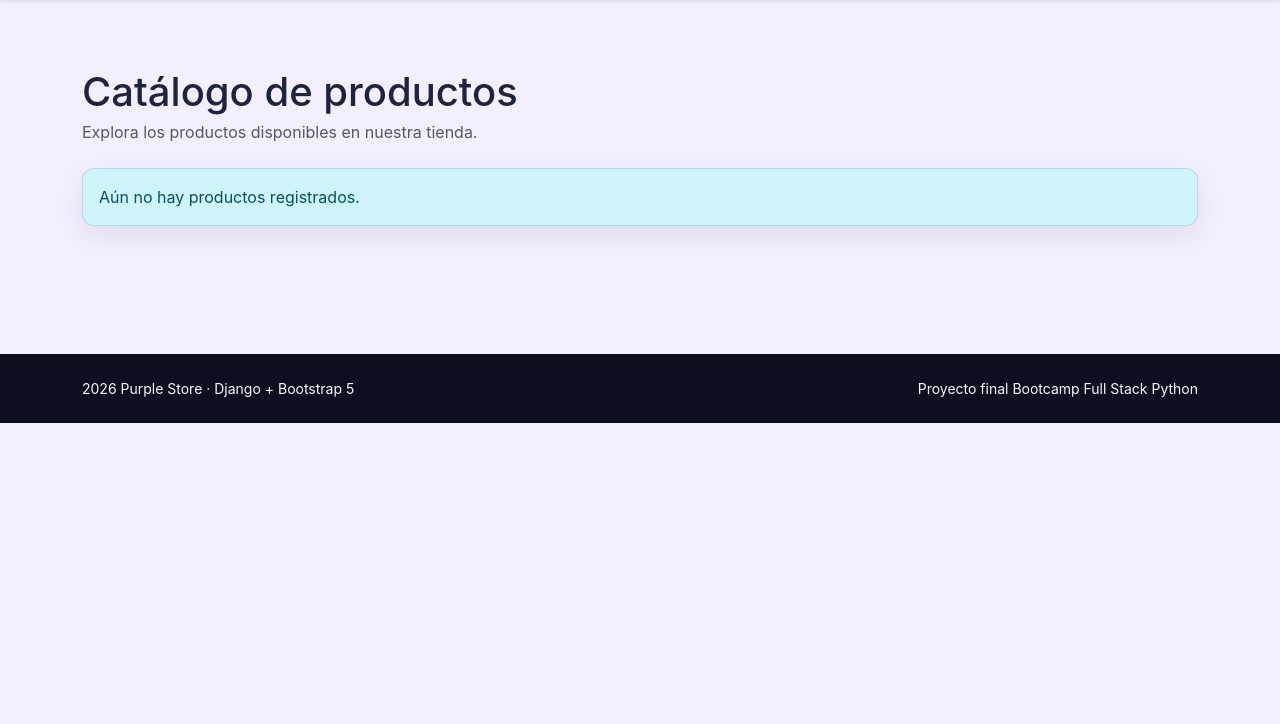
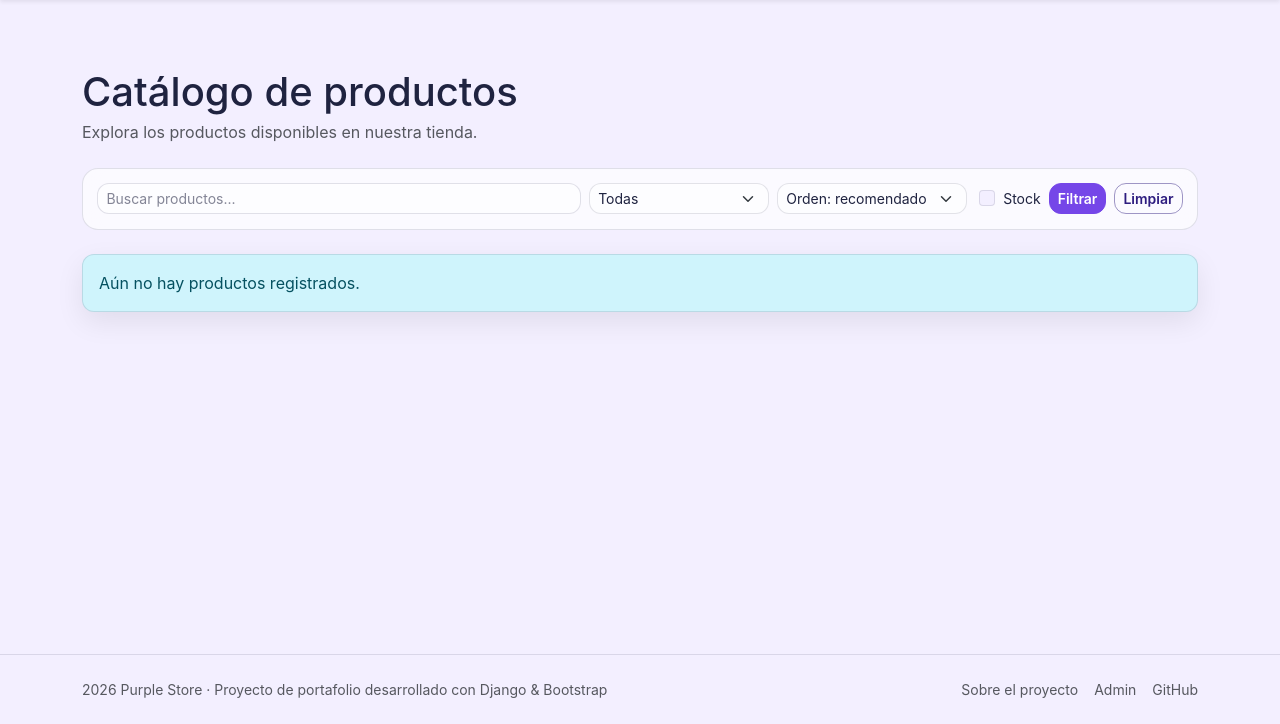
Before and after one commit to naabit/ecommerce_portafolio, a Django app: page /store/ in a window 1280 px wide. Shown: the part 76-800 px from the top of the page. Run offline with Django 5.2, Linux system fonts and the light colour scheme; data that the repository does not hold is empty.

Commit message:
Refactor UI filtros de catálogo: mejora de usabilidad y claridad visual

```diff
--- a/config/settings.py
+++ b/config/settings.py
@@ -24,6 +24,7 @@ INSTALLED_APPS = [
     'django.contrib.messages',
     'django.contrib.staticfiles',
     'django.contrib.humanize',
+    # apps del proyecto
     'store',
     'core',
     'users',
@@ -97,7 +98,7 @@ AUTH_PASSWORD_VALIDATORS = [
 # Internationalization
 # https://docs.djangoproject.com/en/5.2/topics/i18n/
 
-LANGUAGE_CODE = 'en-us'
+LANGUAGE_CODE = 'es-us'
 
 TIME_ZONE = 'UTC'
 
--- a/static/css/styles.css
+++ b/static/css/styles.css
@@ -363,6 +363,70 @@ body {
 }
 
 /* =========================
+   FILTROS / CATÁLOGO
+========================= */
+
+.filter-bar {
+  backdrop-filter: blur(10px);
+}
+
+.filter-bar .form-label {
+  font-weight: 600;
+  color: var(--muted);
+}
+
+.filter-bar--minimal {
+  padding: 0.9rem;
+  background: var(--surface-2);
+  box-shadow: none;
+  border-radius: var(--radius-lg);
+}
+
+.filter-bar--minimal .form-control,
+.filter-bar--minimal .form-select {
+  background-color: rgba(255, 255, 255, 0.55);
+}
+
+[data-bs-theme="dark"] .filter-bar--minimal .form-control,
+[data-bs-theme="dark"] .filter-bar--minimal .form-select {
+  background-color: rgba(20, 22, 45, 0.62);
+}
+
+.filter-bar__details {
+  position: relative;
+}
+
+.filter-bar__summary {
+  list-style: none;
+  cursor: pointer;
+  user-select: none;
+  font-weight: 600;
+  color: var(--muted);
+  padding: 0.15rem 0.25rem;
+  border-radius: var(--radius-sm);
+}
+
+.filter-bar__summary:hover,
+.filter-bar__summary:focus {
+  color: var(--fg);
+  background: color-mix(in srgb, var(--fg) 6%, transparent);
+}
+
+.filter-bar__summary::-webkit-details-marker {
+  display: none;
+}
+
+.filter-bar__details-body {
+  margin-top: 0.5rem;
+  padding: 0.75rem;
+  border: 1px solid var(--border);
+  border-radius: var(--radius-md);
+  background: var(--surface);
+  box-shadow: var(--shadow-soft);
+  min-width: 220px;
+}
+
+/* =========================
    OFFCANVAS / LISTAS
 ========================= */
 
--- a/store/context_processors.py
+++ b/store/context_processors.py
@@ -1,4 +1,12 @@
+"""
+Context processors de la app `store`.
+
+Se utilizan para exponer datos del carrito a los templates,
+incluyendo un contador global y una vista previa para el offcanvas.
+"""
+
 def cart_item_count(request):
+    """Agrega `cart_item_count` y (opcionalmente) un preview del carrito al contexto."""
     cart = request.session.get("cart", {}) or {}
 
     try:
@@ -13,7 +21,8 @@ def cart_item_count(request):
     if not getattr(request, "user", None) or not request.user.is_authenticated:
         return context
 
-    # Vista previa para el offcanvas del carrito
+    # Vista previa para el offcanvas del carrito.
+    # Importamos aquí para evitar costos/ciclos de import en requests anónimos.
     from decimal import Decimal
     from .models import Product
 
--- a/store/management/commands/seed_data.py
+++ b/store/management/commands/seed_data.py
@@ -12,6 +12,9 @@ class Command(BaseCommand):
     help = "Puebla la base de datos con datos iniciales (grupos, usuarios, categorías y productos)."
 
     def handle(self, *args, **kwargs):
+        # Comando de apoyo para evaluaciÃ³n/demo:
+        # - crea usuarios de prueba (cliente/staff/admin)
+        # - crea categorÃ­as y productos para el catÃ¡logo
         self.stdout.write(self.style.WARNING("Iniciando seed de datos..."))
 
         self.create_groups()
@@ -45,7 +48,7 @@ class Command(BaseCommand):
         staff_group.permissions.add(*product_permissions)
 
         # ------------------------
-        # PERMISOS PARA ORDER (si existe)
+        # PERMISOS PARA ORDER
         # ------------------------
         try:
             from store.models import Order
--- a/store/templates/store/product_list.html
+++ b/store/templates/store/product_list.html
@@ -11,6 +11,68 @@
                 Explora los productos disponibles en nuestra tienda.
             </p>
         </div>
+    </div>
+
+    <div class="surface filter-bar filter-bar--minimal mb-4">
+        <form method="get" class="d-flex flex-column flex-md-row flex-wrap gap-2 align-items-md-center">
+            <div class="flex-grow-1" style="min-width: 220px;">
+                <label for="filter-q" class="visually-hidden">Buscar</label>
+                <input
+                    id="filter-q"
+                    name="q"
+                    type="search"
+                    class="form-control form-control-sm"
+                    placeholder="Buscar productos..."
+                    value="{{ filters.q }}"
+                    autocomplete="off"
+                >
+            </div>
+
+            <div style="min-width: 180px;">
+                <label for="filter-category" class="visually-hidden">Categoría</label>
+                <select id="filter-category" name="category" class="form-select form-select-sm">
+                    <option value="">Todas</option>
+                    {% for category in categories %}
+                        <option value="{{ category.id }}" {% if filters.category == category.id %}selected{% endif %}>
+                            {{ category.name }}
+                        </option>
+                    {% endfor %}
+                </select>
+            </div>
+
+            <div style="min-width: 190px;">
+                <label for="filter-sort" class="visually-hidden">Orden</label>
+                <select id="filter-sort" name="sort" class="form-select form-select-sm">
+                    <option value="">Orden: recomendado</option>
+                    <option value="name_asc" {% if filters.sort == "name_asc" %}selected{% endif %}>Nombre (A-Z)</option>
+                    <option value="name_desc" {% if filters.sort == "name_desc" %}selected{% endif %}>Nombre (Z-A)</option>
+                    <option value="price_asc" {% if filters.sort == "price_asc" %}selected{% endif %}>Precio (menor)</option>
+                    <option value="price_desc" {% if filters.sort == "price_desc" %}selected{% endif %}>Precio (mayor)</option>
+                    <option value="newest" {% if filters.sort == "newest" %}selected{% endif %}>Más nuevos</option>
+                </select>
+            </div>
+
+            <div class="form-check ms-md-1">
+                <input
+                    id="filter-in-stock"
+                    class="form-check-input"
+                    type="checkbox"
+                    name="in_stock"
+                    value="1"
+                    {% if filters.in_stock %}checked{% endif %}
+                >
+                <label class="form-check-label small" for="filter-in-stock">
+                    Stock
+                </label>
+            </div>
+
+
+
+            <div class="d-flex gap-2 ms-md-auto">
+                <button type="submit" class="btn btn-majorelle btn-sm">Filtrar</button>
+                <a href="{% url 'store:product_list' %}" class="btn btn-outline-brand btn-sm">Limpiar</a>
+            </div>
+        </form>
     </div>
 
     {% if products %}
--- a/store/views.py
+++ b/store/views.py
@@ -1,13 +1,26 @@
-from decimal import Decimal
+"""
+Vistas de la app `store`.
+
+Incluye:
+- Catalogo (lista/detalle).
+- Carrito basado en sesion.
+- Checkout + confirmacion, persistiendo ordenes en DB.
+
+Estructura del carrito en sesion:
+    request.session["cart"] = {"<product_id>": <quantity>, ...}
+"""
+
+from decimal import Decimal, InvalidOperation
 
 from django.contrib import messages
 from django.contrib.auth.decorators import login_required
+from django.db.models import Q
 from django.shortcuts import get_object_or_404, redirect, render
 from django.utils.http import url_has_allowed_host_and_scheme
 from django.views.decorators.http import require_POST
 
 from .forms import CheckoutForm
-from .models import OrderItem, Product
+from .models import Category, OrderItem, Product
 
 
 # =========================
@@ -15,13 +28,90 @@ from .models import OrderItem, Product
 # =========================
 
 def product_list(request):
-    products = Product.objects.select_related("category").all()
-    return render(request, "store/product_list.html", {"products": products})
+    # Solo mostramos productos activos en el catálogo público.
+    products = Product.objects.select_related("category").filter(is_active=True)
+
+    categories = (
+        Category.objects.filter(products__is_active=True)
+        .distinct()
+        .order_by("name")
+    )
+
+    raw_q = (request.GET.get("q") or "").strip()
+    raw_category = (request.GET.get("category") or "").strip()
+    raw_min_price = (request.GET.get("min_price") or "").strip()
+    raw_max_price = (request.GET.get("max_price") or "").strip()
+    raw_sort = (request.GET.get("sort") or "").strip()
+    raw_in_stock = (request.GET.get("in_stock") or "").strip()
+
+    filters = {
+        "q": raw_q,
+        "category": None,
+        "min_price": raw_min_price,
+        "max_price": raw_max_price,
+        "sort": raw_sort,
+        "in_stock": raw_in_stock.lower() in {"1", "true", "on", "yes"},
+    }
+
+    if raw_q:
+        products = products.filter(
+            Q(name__icontains=raw_q)
+            | Q(description__icontains=raw_q)
+            | Q(category__name__icontains=raw_q)
+        )
+
+    if raw_category:
+        try:
+            filters["category"] = int(raw_category)
+            products = products.filter(category_id=filters["category"])
+        except (TypeError, ValueError):
+            filters["category"] = None
+
+    def _parse_price(raw_value: str):
+        try:
+            value = Decimal(raw_value)
+        except (InvalidOperation, TypeError, ValueError):
+            return None
+        if value < 0:
+            return None
+        return value
+
+    min_price = _parse_price(raw_min_price) if raw_min_price else None
+    max_price = _parse_price(raw_max_price) if raw_max_price else None
+    if min_price is not None and max_price is not None and min_price > max_price:
+        min_price, max_price = max_price, min_price
+
+    if min_price is not None:
+        products = products.filter(price__gte=min_price)
+    if max_price is not None:
+        products = products.filter(price__lte=max_price)
+
+    if filters["in_stock"]:
+        products = products.filter(stock__gt=0)
+
+    sort_map = {
+        "name_asc": "name",
+        "name_desc": "-name",
+        "price_asc": "price",
+        "price_desc": "-price",
+        "newest": "-created_at",
+    }
+    sort_field = sort_map.get(raw_sort)
+    if sort_field:
+        products = products.order_by(sort_field)
+
+    context = {
+        "products": products,
+        "categories": categories,
+        "filters": filters,
+    }
+    return render(request, "store/product_list.html", context)
 
 
 def product_detail(request, pk):
     product = get_object_or_404(
-        Product.objects.select_related("category"),
+        # Evita accesos directos a productos "desactivados" desde URL.
+        Product.objects.select_related("category").filter(is_active=True),
         pk=pk,
     )
     return render(request, "store/product_detail.html", {"product": product})
@@ -34,8 +124,9 @@ def product_detail(request, pk):
 @login_required
 @require_POST
 def add_to_cart(request, pk):
-    product = get_object_or_404(Product, pk=pk)
+    product = get_object_or_404(Product, pk=pk, is_active=True)
 
+    # Carrito = diccionario en sesiÃ³n (id_producto -> cantidad)
     cart = request.session.get("cart", {})
     product_id = str(product.pk)
 
@@ -58,6 +149,7 @@ def add_to_cart(request, pk):
         messages.warning(request, f'"{product.name}" no tiene stock disponible.')
         return _safe_redirect_back(request, fallback_url="store:product_list")
 
+    # Evita que la suma en el carrito supere el stock actual del producto.
     available_to_add = max(int(product.stock) - current_quantity, 0)
 
     if quantity_to_add <= available_to_add:
@@ -81,6 +173,12 @@ def add_to_cart(request, pk):
 
 
 def _safe_redirect_back(request, fallback_url: str):
+    """
+    Redirige de forma segura a una URL entregada por el cliente.
+
+    Se usa para volver al catalogo/detalle sin aceptar redirecciones abiertas
+    (open redirect). Si `next`/referer no es valido, cae al `fallback_url`.
+    """
     next_url = request.POST.get("next") or request.META.get("HTTP_REFERER")
 
     if next_url and url_has_allowed_host_and_scheme(
@@ -98,7 +196,26 @@ def cart_detail(request):
     cart = request.session.get("cart", {})
     product_ids = cart.keys()
 
-    products = Product.objects.filter(id__in=product_ids).select_related("category")
+    # Si un producto se desactiva, lo ocultamos del carrito para evitar compras
+    # de productos no disponibles publicamente.
+    products = (
+        Product.objects.filter(id__in=product_ids, is_active=True)
+        .select_related("category")
+    )
+
+    # Limpieza del carrito: elimina ids inexistentes/inactivos para evitar
+    # inconsistencias entre la sesion y lo que se muestra en pantalla.
+    active_ids = {str(product.id) for product in products}
+    removed_ids = [product_id for product_id in list(cart.keys()) if product_id not in active_ids]
+    if removed_ids:
+        for product_id in removed_ids:
+            cart.pop(product_id, None)
+        request.session["cart"] = cart
+        request.session.modified = True
+        messages.info(
+            request,
+            "Se removieron del carrito algunos productos que ya no estan disponibles.",
+        )
 
     cart_items = []
     total = Decimal("0")
@@ -128,7 +245,7 @@ def cart_detail(request):
 @login_required
 @require_POST
 def update_cart_item(request, pk):
-    product = get_object_or_404(Product, pk=pk)
+    product = get_object_or_404(Product, pk=pk, is_active=True)
 
     cart = request.session.get("cart", {})
     product_id = str(product.pk)
@@ -160,6 +277,7 @@ def update_cart_item(request, pk):
             messages.info(request, f'"{product.name}" fue eliminado del carrito.')
         return redirect("store:cart_detail")
 
+    # Validacion de stock contra la cantidad solicitada.
     if product.stock < new_quantity:
         messages.warning(
             request,
@@ -176,8 +294,9 @@ def update_cart_item(request, pk):
 
 
 @login_required
+@require_POST
 def remove_from_cart(request, pk):
-    product = get_object_or_404(Product, pk=pk)
+    product = get_object_or_404(Product, pk=pk, is_active=True)
 
     cart = request.session.get("cart", {})
     product_id = str(product.pk)
@@ -206,17 +325,57 @@ def checkout(request):
     cart_items = []
     total = Decimal("0")
 
+    # Resolucion en bloque de productos activos (evita 404 si el carrito quedó viejo).
+    normalized_ids = []
+    for raw_id in cart.keys():
+        try:
+            normalized_ids.append(int(raw_id))
+        except (TypeError, ValueError):
+            continue
+
+    products = Product.objects.filter(id__in=normalized_ids, is_active=True)
+    product_map = {str(product.id): product for product in products}
+
+    removed_ids = []
     for product_id, quantity in cart.items():
-        product = get_object_or_404(Product, pk=product_id)
-        quantity = int(quantity)
+        product = product_map.get(str(product_id))
+        if not product:
+            removed_ids.append(str(product_id))
+            continue
+
+        try:
+            quantity = int(quantity)
+        except (TypeError, ValueError):
+            removed_ids.append(str(product_id))
+            continue
+
+        if quantity < 1:
+            removed_ids.append(str(product_id))
+            continue
+
         subtotal = product.price * quantity
         total += subtotal
 
-        cart_items.append({
-            "product": product,
-            "quantity": quantity,
-            "subtotal": subtotal,
-        })
+        cart_items.append(
+            {
+                "product": product,
+                "quantity": quantity,
+                "subtotal": subtotal,
+            }
+        )
+
+    if removed_ids:
+        for product_id in removed_ids:
+            cart.pop(str(product_id), None)
+        request.session["cart"] = cart
+        request.session.modified = True
+        messages.info(
+            request,
+            "Se actualizó tu carrito porque algunos productos ya no están disponibles.",
+        )
+        if not cart_items:
+            messages.warning(request, "Tu carrito está vacío.")
+            return redirect("store:cart_detail")
 
     if request.method == "POST":
         form = CheckoutForm(request.POST)
@@ -224,6 +383,7 @@ def checkout(request):
         if form.is_valid():
             order = form.save(commit=False)
             order.user = request.user
+            order.is_completed = False
             order.save()
 
             for item in cart_items:
@@ -249,6 +409,11 @@ def checkout(request):
 
                 product.stock -= quantity
                 product.save()
+
+            # Marcamos como completada solo cuando todos los items fueron creados
+            # y el stock fue actualizado.
+            order.is_completed = True
+            order.save(update_fields=["is_completed"])
 
             request.session["cart"] = {}
             request.session.modified = True
--- a/templates/base.html
+++ b/templates/base.html
@@ -215,12 +215,15 @@
                                 </div>
                                 <div class="text-end">
                                     <div class="fw-semibold">${{ item.subtotal|floatformat:0|intcomma }}</div>
-                                    <a
-                                        href="{% url 'store:remove_from_cart' item.product.pk %}"
-                                        class="small link-danger text-decoration-none"
-                                    >
-                                        Quitar
-                                    </a>
+                                    <form method="post" action="{% url 'store:remove_from_cart' item.product.pk %}">
+                                        {% csrf_token %}
+                                        <button
+                                            type="submit"
+                                            class="btn btn-link p-0 small link-danger text-decoration-none"
+                                        >
+                                            Quitar
+                                        </button>
+                                    </form>
                                 </div>
                             </li>
                         {% endfor %}
@@ -249,18 +252,27 @@
         </div>
     {% endif %}
 
-    <footer class="app-footer bg-chinese text-light mt-5">
-        <div class="container py-4 small">
-            <div class="row g-3 align-items-center">
-                <div class="col-md-6">
-                    <span id="year"></span> Purple Store · Django + Bootstrap 5
-                </div>
-                <div class="col-md-6 text-md-end">
-                    Proyecto final Bootcamp Full Stack Python
-                </div>
-            </div>
+<footer class="footer mt-auto py-4 border-top">
+    <div class="container d-flex flex-column flex-md-row justify-content-between align-items-center gap-2">
+
+        <div class="text-muted small">
+            {% now "Y" %} Purple Store · Proyecto de portafolio desarrollado con Django & Bootstrap
         </div>
-    </footer>
+
+        <div class="d-flex gap-3 small">
+            <a href="{% url 'core:about' %}" class="text-decoration-none text-muted">
+                Sobre el proyecto
+            </a>
+            <a href="/admin/" class="text-decoration-none text-muted">
+                Admin
+            </a>
+            <a href="https://github.com/naabit" class="text-decoration-none text-muted">
+                GitHub
+            </a>
+        </div>
+
+    </div>
+</footer>
 
     <script src="https://cdn.jsdelivr.net/npm/bootstrap@5.3.3/dist/js/bootstrap.bundle.min.js"></script>
 
```
Also changed, not shown: store/models.py (+24 -3 lines), store/templates/store/cart_detail.html (+6 -3 lines), users/views.py (+13 -0 lines), store/migrations/0004_alter_order_is_completed.py (added).
